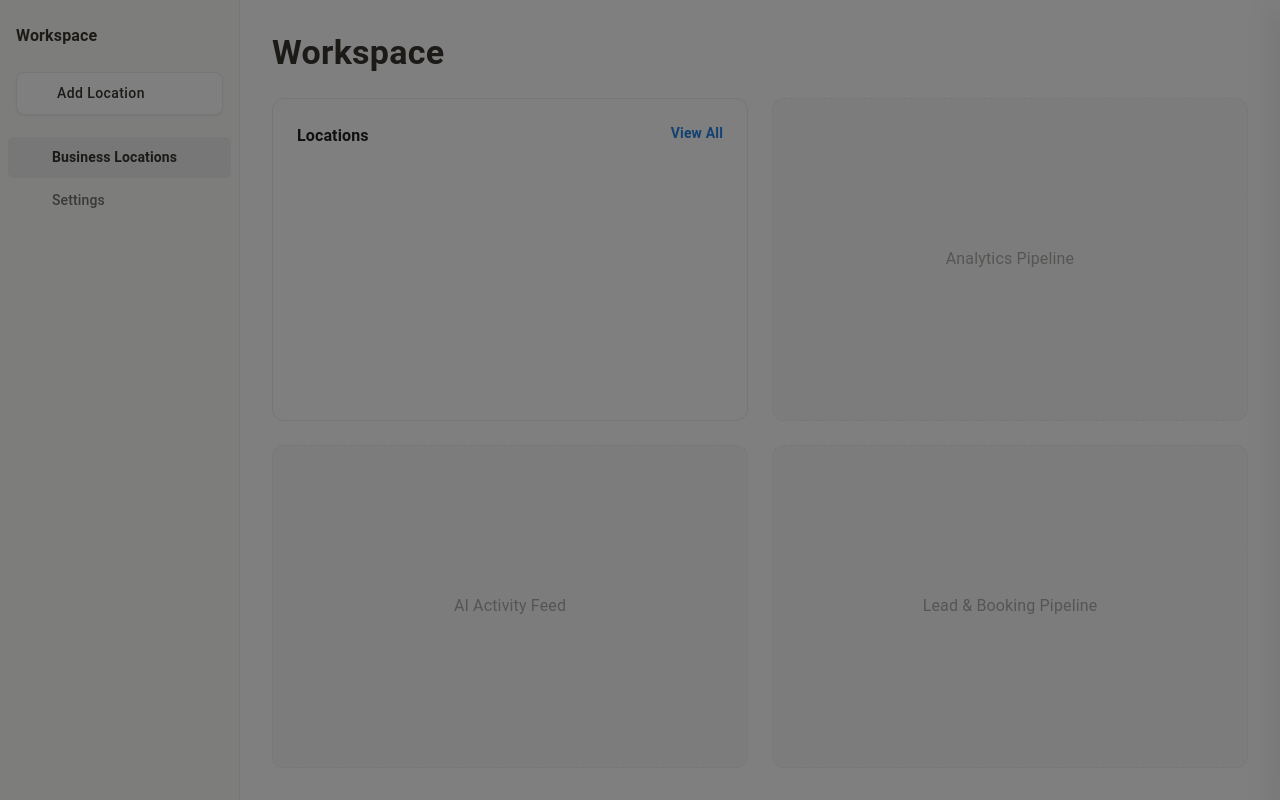
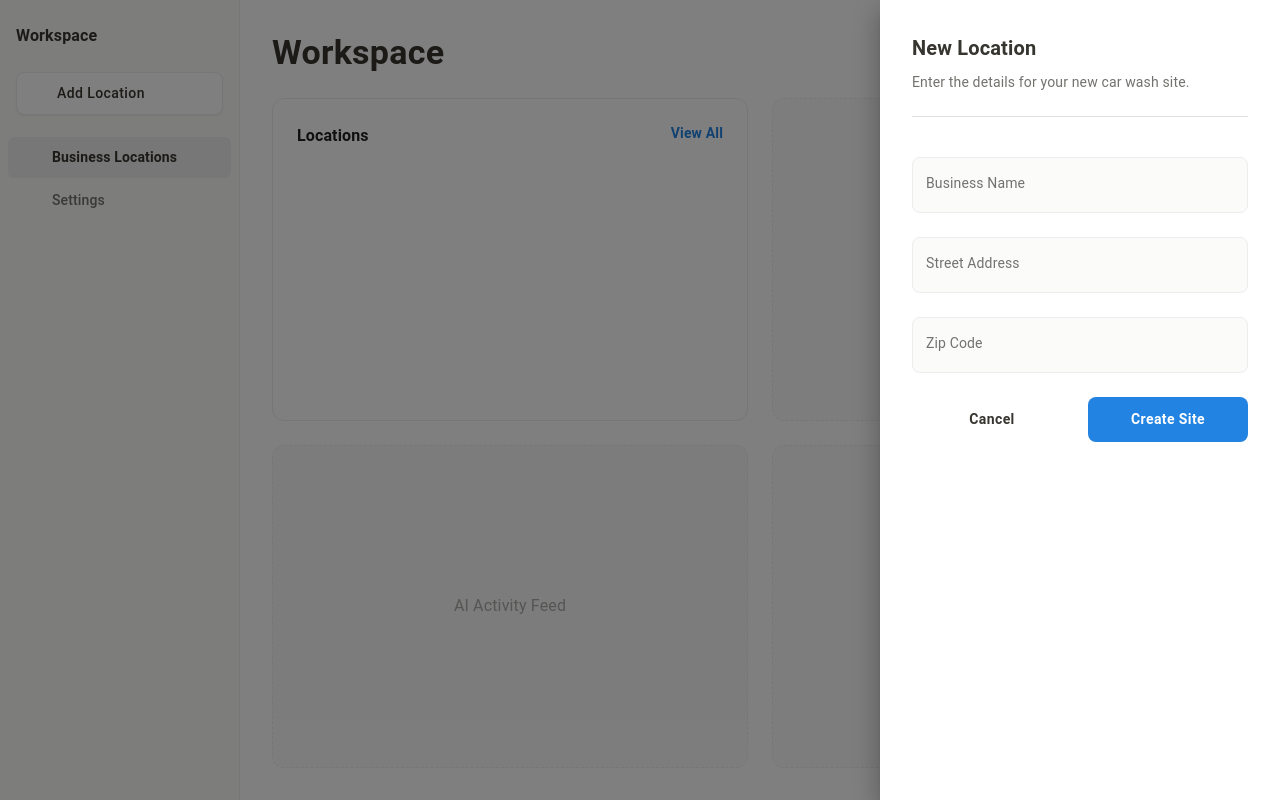
Before and after one commit to Shardul-Khandekar/washops-ai, a React app in the folder frontend/: page /homepage in a window 1280 px wide. Both pictures are taken after a click on the button "Add Location". Built offline with nearby package versions, Linux system fonts and the light colour scheme; some icons are missing; the HTML template or start-up script is replaced by a standard one.

Commit message:
fixing refresh issue and drawer

```diff
--- a/frontend/src/pages/HomePage.jsx
+++ b/frontend/src/pages/HomePage.jsx
@@ -170,11 +170,43 @@ function HomePage() {
             </S.DashboardGrid>
           </>
         )}
-      </Box>
+        </Box>
 
-      {/* DRAWER REMAINS THE SAME */}
+      {/* ADD LOCATION DRAWER */}
       <Drawer anchor="right" open={drawerOpen} onClose={() => setDrawerOpen(false)}>
-        {/* ... (Drawer Content) ... */}
+        <S.DrawerContent>
+          <Typography variant="h6" sx={{ fontWeight: 700, color: '#37352f' }}>New Location</Typography>
+          <Typography variant="body2" sx={{ color: '#73726e', mt: -2 }}>Enter the details for your new car wash site.</Typography>
+
+          <Divider />
+
+          <Stack spacing={3} sx={{ mt: 2 }}>
+            <S.StyledTextField
+              label="Business Name"
+              fullWidth
+              value={formData.name}
+              onChange={(e) => setFormData({...formData, name: e.target.value})}
+              placeholder="e.g. Seattle North Express"
+            />
+            <S.StyledTextField
+              label="Street Address"
+              fullWidth
+              value={formData.address}
+              onChange={(e) => setFormData({...formData, address: e.target.value})}
+            />
+            <S.StyledTextField
+              label="Zip Code"
+              fullWidth
+              value={formData.zipCode}
+              onChange={(e) => setFormData({...formData, zipCode: e.target.value})}
+            />
+          </Stack>
+
+          <Box sx={{ mt: 'auto', display: 'flex', gap: 2 }}>
+            <S.ActionButton fullWidth onClick={() => setDrawerOpen(false)}>Cancel</S.ActionButton>
+            <S.ActionButton fullWidth variant="contained" onClick={handleAddLocation}>Create Site</S.ActionButton>
+          </Box>
+        </S.DrawerContent>
       </Drawer>
     </Box>
   );
```
